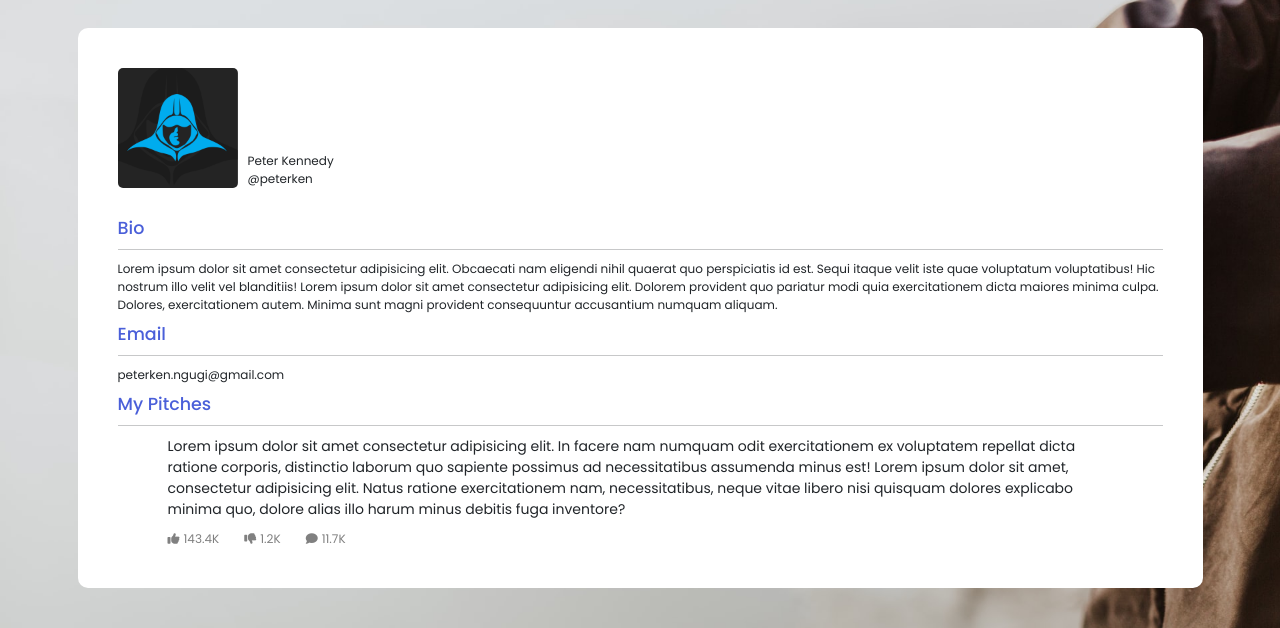
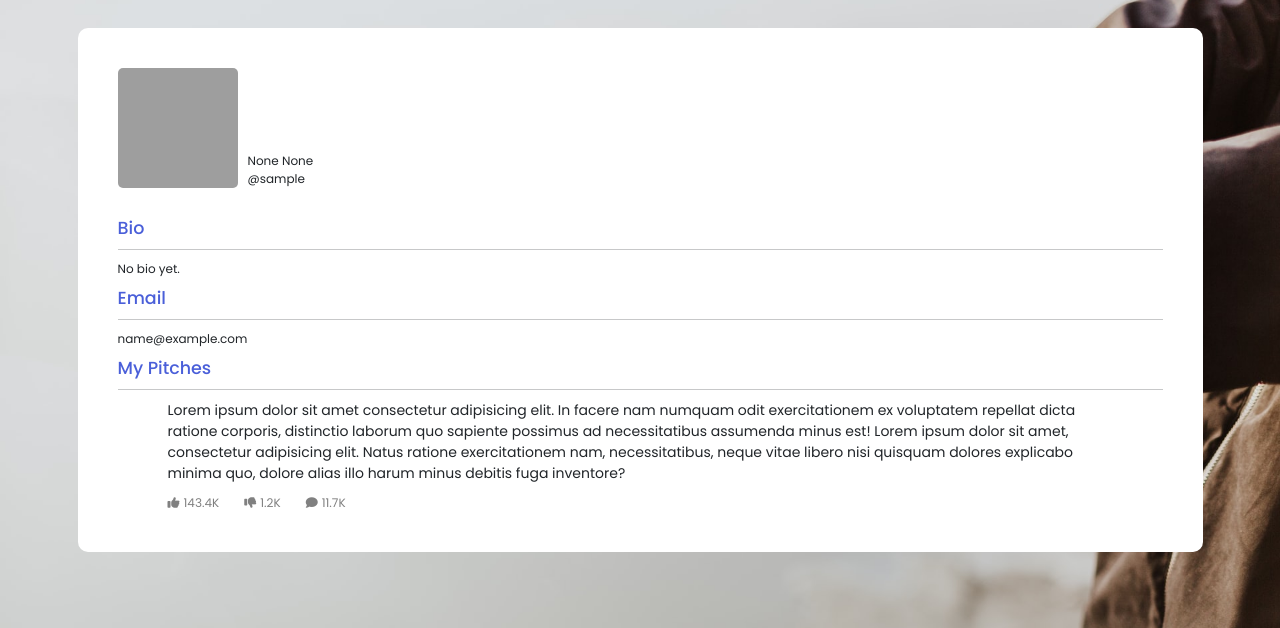
Before and after one commit to peterken674/pitcher, a Flask app: page /profile in a window 1280 px wide. Shown: the part 92-720 px from the top of the page. Run offline with Flask 2, Linux system fonts and the light colour scheme; the visitor is signed in with stand-in values (Sample User, id 1); data comes from the database, SQL or seed files in the repository; some libraries are stand-ins or nearby versions; grey boxes are pictures that could not be loaded.

Commit message:
Add dynamic data to profile page.

```diff
--- a/app/main/views.py
+++ b/app/main/views.py
@@ -58,6 +58,7 @@ def pitch():
     return render_template('comments.html')
 
 @main.route('/profile')
+@login_required
 def profile():
 
     return render_template('profile.html')
--- a/app/templates/profile.html
+++ b/app/templates/profile.html
@@ -4,23 +4,27 @@
     <div class="profile-content">
         <div class="profile-header">
             <div id="dp">
-                <img src="{{url_for('static', filename='img/peterken.jpg')}}" />
+                <img src="{{url_for('static', filename=current_user.profile_pic_path)}}" />
             </div>
             <div id="names">
-                <div id="full-name">Peter Kennedy</div>
-                <div id="username">@peterken</div>
+                <div id="full-name">{{current_user.fname}} {{current_user.lname}}</div>
+                <div id="username">@{{current_user.username}}</div>
             </div>
         </div>
         <div id="bio">
             <h3>Bio</h3>
             <hr>
-            <p>Lorem ipsum dolor sit amet consectetur adipisicing elit. Obcaecati nam eligendi nihil quaerat quo perspiciatis id est. Sequi itaque velit iste quae voluptatum voluptatibus! Hic nostrum illo velit vel blanditiis! Lorem ipsum dolor sit amet consectetur adipisicing elit. Dolorem provident quo pariatur modi quia exercitationem dicta maiores minima culpa. Dolores, exercitationem autem. Minima sunt magni provident consequuntur accusantium numquam aliquam.</p>
+            {%if current_user.bio %}
+                <p>{{current_user.bio}}</p>
+            {% else %}
+            <p>No bio yet.</p>
+            {% endif %}
         </div>
 
         <div id="email">
             <h3>Email</h3>
             <hr>
-            <p>peterken.ngugi@gmail.com</p>
+            <p>{{current_user.email}}</p>
         </div>
 
         <div id="pitches">
```
